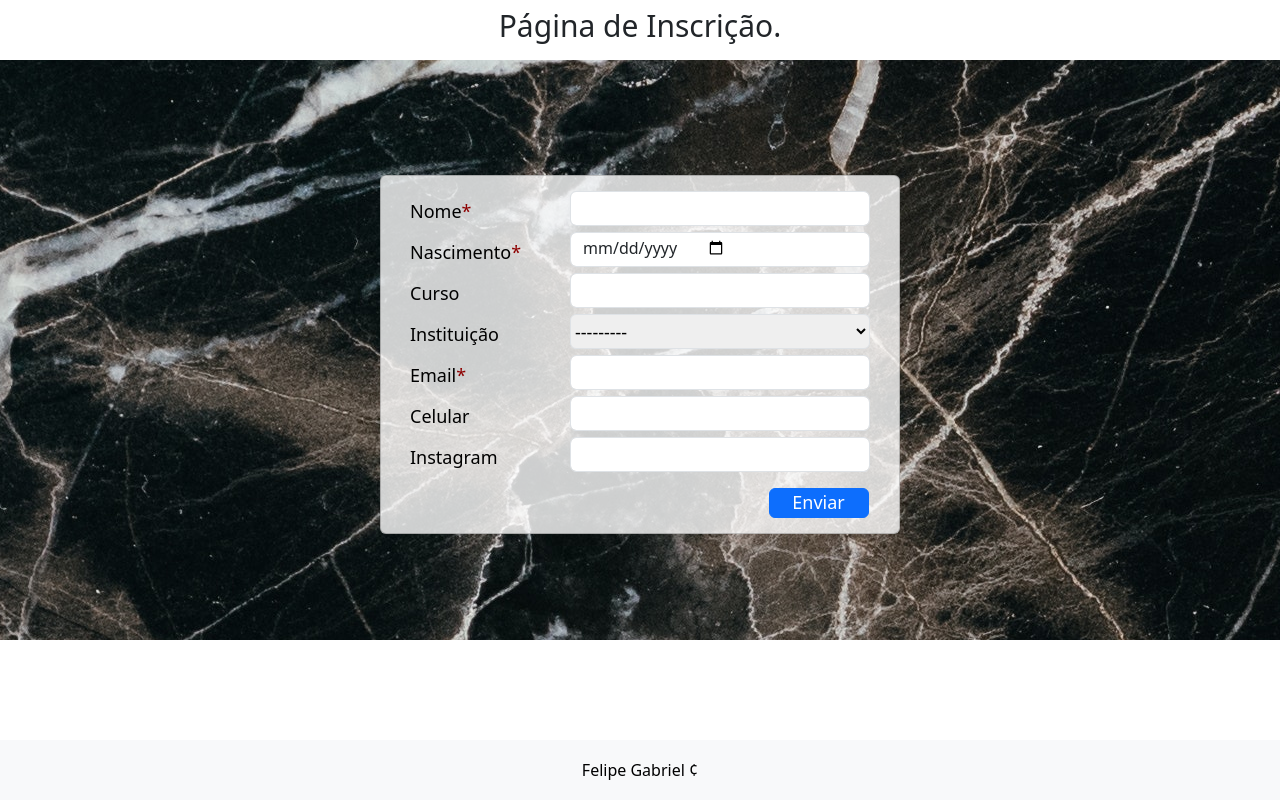
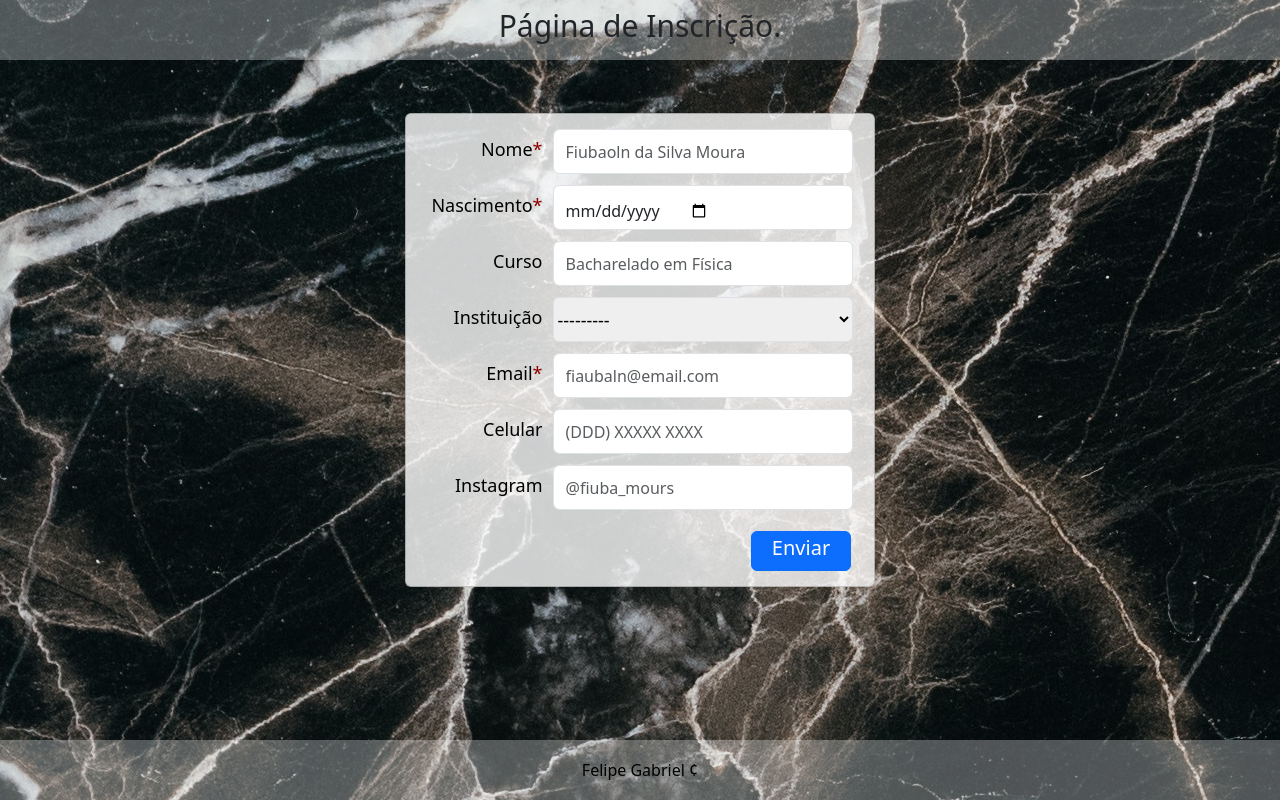
Before and after one commit to fsilva19/FormularioDjango, a Django app: page / in a window 1280 px wide. Run offline with Django 4.2, Linux system fonts and the light colour scheme; some libraries are stand-ins or nearby versions.

Commit message:
estilos e placeholders

```diff
--- a/formulario/form/forms.py
+++ b/formulario/form/forms.py
@@ -11,7 +11,12 @@ class formularioView(forms.ModelForm):
 
         fields = '__all__'
         widgets = {
-            'nascimento': DateInput()
+            'nascimento': DateInput(),
+            'nome': forms.TextInput({ "placeholder": "Fiubaoln da Silva Moura"}),
+            'curso': forms.TextInput({ "placeholder": "Bacharelado em Física"}),
+            'email': forms.TextInput({ "placeholder": "fiaubaln@email.com"}),
+            'celular': forms.TextInput({ "placeholder": "(DDD) XXXXX XXXX"}),
+            'instagram': forms.TextInput({ "placeholder": "@fiuba_mours"}),
         }
 
 
--- a/formulario/form/static/css/style.css
+++ b/formulario/form/static/css/style.css
@@ -7,6 +7,11 @@ html{
     display: grid;
     grid: 3;
     font-family:system-ui, -apple-system, BlinkMacSystemFont, 'Segoe UI', Roboto, Oxygen, Ubuntu, Cantarell, 'Open Sans', 'Helvetica Neue', sans-serif;
+
+}
+body{
+    background-image: url("./imagens/background.jpg");
+    background-position: center;
 }
 #cabecalho{
     width: 100%;
@@ -15,6 +20,7 @@ html{
     justify-content: center;
     align-items: center;
     text-align: center;
+    background-color: rgba(255,255,255,0.3);
 }
 .nome-cabeca{
     font-size: 30px;
@@ -24,8 +30,8 @@ html{
     width: 100%;
     height: 580px;
     display: grid;
-    background-image: url("./imagens/background.jpg");
-    background-position: center;
+
+
 }
 .formulario{ /*form*/
     display: grid;
@@ -33,9 +39,9 @@ html{
     padding-top: 15px;
     padding-bottom: 15px;
     font-size: 22px;
-    width: 520px;
+    width: 470px;
     color: black;
-    margin-top: 115px;
+    margin-top: auto;
     justify-content: center;
     align-items: center;
     text-align: center;
@@ -47,21 +53,24 @@ html{
 .secao1, .form-group{/*CADA LINHA DO FORMULARIO*/
     display: flex;
     margin: auto;
+    padding-right: 85px;
 }
 .col-form-label, .requiredField{ /*TÍTULOS DE CADA LINHA*/
     width: 200px;
     font-size: 18px;
     display: flex;
     align-items: center;
-    justify-content: left;
-    text-align: left;
+    justify-content: right;
+    text-align: right;
+    margin-right: 50px;
+    margin-bottom: 15px;
 }
 .asteriskField{
     color: rgb(141, 0, 0);
 }
 .form-control, .custom-select{ /*INPUT DE CADA LINHA*/
     width: 300px;
-    height: 35px;
+    height: 45px;
     display: flex;
     margin: auto;
     align-items: flex-end;
@@ -94,14 +103,14 @@ html{
 }
 .btn-primary{ /*BOTÃO DE ENVIAR*/
     width: 100px;
-    height: 30px;
+    height: 40px;
     display: flex;
     margin: auto;
     align-items: center;
     justify-content: center;
     text-align: center;
     margin-left: 157px;
-    font-size: 18px;
+    font-size: 20px;
     padding-top: 0;
     margin-top: 10px;
 }
@@ -110,7 +119,6 @@ html{
 
 }
 footer{
-    background-color: #f8f9fa;
     height: 60px;
     width: 100%;
     display: grid;
@@ -123,4 +131,5 @@ footer{
     color: #000000;
     font-weight:500;
     font-size: 16px;
+    background-color: rgba(255,255,255,0.3);
 }
--- a/formulario/form/templates/formbase.html
+++ b/formulario/form/templates/formbase.html
@@ -8,6 +8,7 @@
     <meta name="viewport" content="width=device-width, initial-scale=1.0">
     <link href="https://cdn.jsdelivr.net/npm/bootstrap@5.3.0-alpha1/dist/css/bootstrap.min.css" rel="stylesheet" integrity="sha384-GLhlTQ8iRABdZLl6O3oVMWSktQOp6b7In1Zl3/Jr59b6EGGoI1aFkw7cmDA6j6gD" crossorigin="anonymous">
     <link rel="stylesheet" type="text/css" href="../static/css/style.css">
+    <link rel="icon" type="image/png" href="../static/css/imagens/icone.png"/>
     <title>Formulário de Inscrição</title>
 </head>
 <body>
```
Also changed, not shown: formulario/form/static/css/imagens/icone.png (added).
